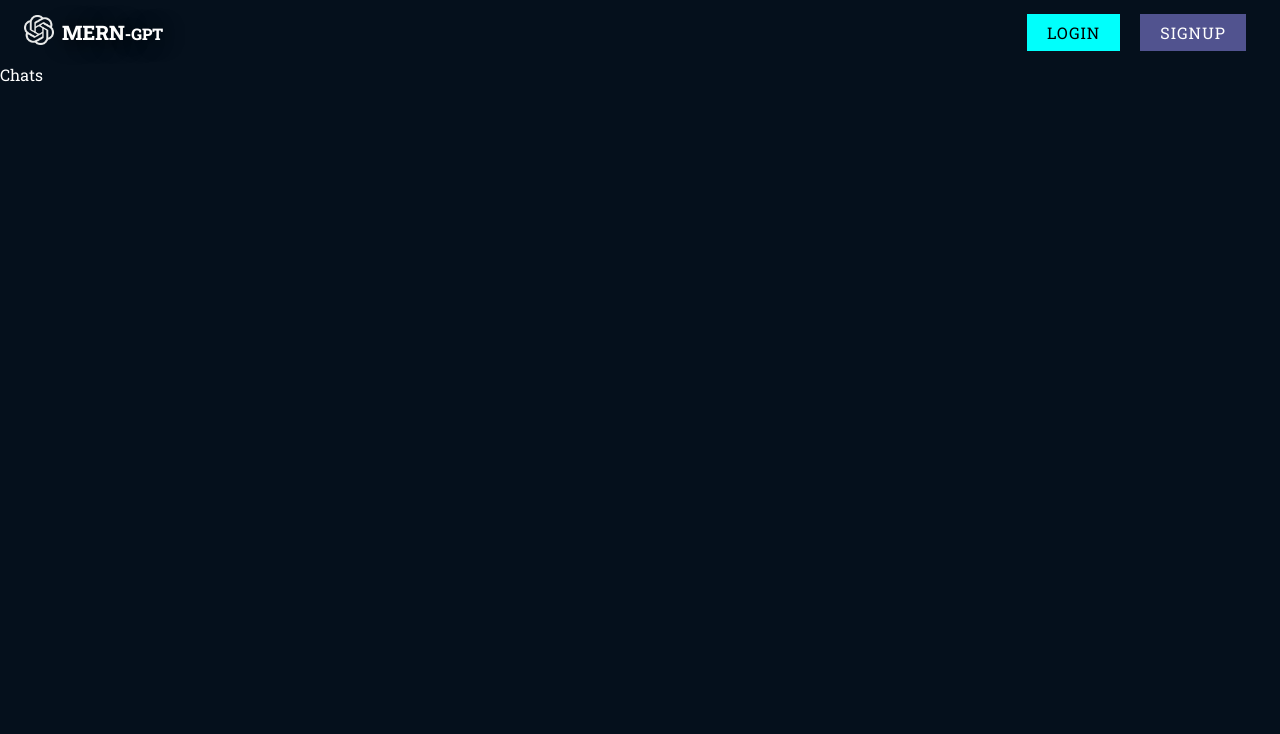
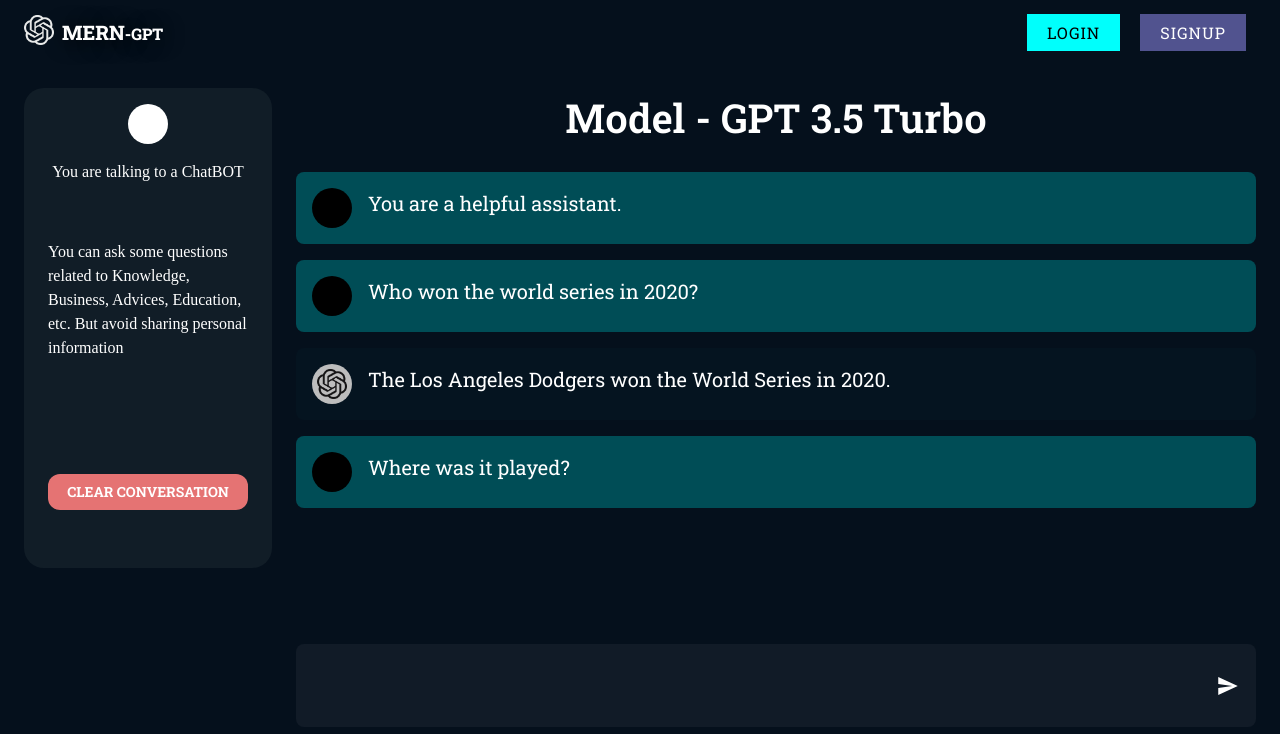
Before and after one commit to CarlosEspinosa88/openai-chatbot-mern-stack, a React (Vite) app in the folder frontend/: page /chats in a window 1280 px wide. Shown: the top 734 px of the page. Built offline with nearby package versions, Linux system fonts and the light colour scheme; no server answers.

Commit message:
Adding some styles and components in chats view

```diff
--- a/frontend/src/components/Header.tsx
+++ b/frontend/src/components/Header.tsx
@@ -14,7 +14,7 @@
         <div>
           {auth?.isLoggedIn ? (
             <>
-              <NavigationLink to='/chat' text='Go to chat' bg='#00fffc' textColor='black' />
+              <NavigationLink to='/chats' text='Go to chat' bg='#00fffc' textColor='black' />
               <NavigationLink to='/' text='Logout' bg='#51538f' textColor='white' onClick={auth?.logout} />
             </>
           ) : (
--- /dev/null
+++ b/frontend/src/components/chats/ChatItem.tsx
@@ -0,0 +1,55 @@
+import React from "react";
+import { Box, Avatar,
+  Typography
+} from "@mui/material";
+import useAuth from "../../hooks/useAuth";
+
+type ChatItemType = {
+  content: string;
+  role: "user" | "assistant";
+}
+
+const ChatItem = ({ role, content }: ChatItemType) => {
+  const auth = useAuth();
+
+  return role == "assistant" ? (
+    <Box
+      sx={{
+        p: 2,
+        my: 1,
+        gap: 2,
+        borderRadius: 2,
+        display: "flex",
+        bgcolor: "#004d5612",
+      }}
+    >
+      <Avatar sx={{ ml: "0" }}>
+        <img src="logo-chatgp3.png" alt="openai" width={"30px"} />
+      </Avatar>
+      <Box>
+        <Typography sx={{ fontSize: "20px" }}>{content}</Typography>
+      </Box>
+    </Box>
+  ) : (
+    <Box
+      sx={{
+        p: 2,
+        gap: 2,
+        my: 1,
+        borderRadius: 2,
+        display: "flex",
+        bgcolor: "#004d56",
+      }}
+    >
+      <Avatar sx={{ ml: "0", bgcolor: "black", color: "white" }}>
+        {auth?.user?.name?.[0].toUpperCase()}
+        {auth?.user?.name?.split?.(" ")?.[1]?.[0]}
+      </Avatar>
+      <Box>
+        <Typography sx={{ fontSize: "20px" }}>{content}</Typography>
+      </Box>
+    </Box>
+  );
+};
+
+export default ChatItem
--- a/frontend/src/context/AuthContext.tsx
+++ b/frontend/src/context/AuthContext.tsx
@@ -27,7 +27,7 @@
 
       if (data) {
         setIsLoggedIn(true)
-        setUser({ email: data.email, password: data.password })
+        setUser({ email: data.email, name: data.name })
       }
     }
 
--- a/frontend/src/pages/Chats.tsx
+++ b/frontend/src/pages/Chats.tsx
@@ -1,9 +1,156 @@
 import React from 'react'
+import { Box, Avatar, Typography, Button, IconButton } from "@mui/material";
+import { IoMdSend } from "react-icons/io";
+import red from "@mui/material/colors/red";
+import useAuth from '../hooks/useAuth';
+import ChatItem from '../components/chats/ChatItem';
+
+const mockedChats = [
+  {"role": "system", "content": "You are a helpful assistant."},
+  {"role": "user", "content": "Who won the world series in 2020?"},
+  {"role": "assistant", "content": "The Los Angeles Dodgers won the World Series in 2020."},
+  {"role": "user", "content": "Where was it played?"}
+]
 
 export default function Chats() {
+  const auth = useAuth()
+
   return (
-    <div>
-      Chats
-    </div>
+    <Box
+      sx={{
+        display: "flex",
+        flex: 1,
+        width: "100%",
+        height: "100%",
+        mt: 3,
+        gap: 3,
+      }}
+    >
+      <Box
+        sx={{
+          display: { md: "flex", xs: "none", sm: "none" },
+          flex: 0.2,
+          flexDirection: "column",
+        }}
+      >
+        <Box
+          sx={{
+            display: "flex",
+            width: "100%",
+            height: "60vh",
+            bgcolor: "rgb(17,29,39)",
+            borderRadius: 5,
+            flexDirection: "column",
+            mx: 3,
+          }}
+        >
+          <Avatar
+            sx={{
+              mx: "auto",
+              my: 2,
+              bgcolor: "white",
+              color: "black",
+              fontWeight: 700,
+            }}
+          >
+            {auth?.user?.name?.[0].toUpperCase()}
+            {auth?.user?.name?.split(" ")?.[1]?.[0]}
+          </Avatar>
+          <Typography sx={{ mx: "auto", fontFamily: "work sans" }}>
+            You are talking to a ChatBOT
+          </Typography>
+          <Typography sx={{ mx: "auto", fontFamily: "work sans", my: 4, p: 3 }}>
+            You can ask some questions related to Knowledge, Business, Advices,
+            Education, etc. But avoid sharing personal information
+          </Typography>
+          <Button
+            sx={{
+              width: "200px",
+              my: "auto",
+              color: "white",
+              fontWeight: "700",
+              borderRadius: 3,
+              mx: "auto",
+              bgcolor: red[300],
+              ":hover": {
+                bgcolor: red.A400,
+              },
+            }}
+          >
+            Clear Conversation
+          </Button>
+        </Box>
+      </Box>
+      <Box
+        sx={{
+          display: "flex",
+          flex: { md: 0.8, xs: 1, sm: 1 },
+          flexDirection: "column",
+          px: 3,
+        }}
+      >
+        <Typography
+          sx={{
+            fontSize: "40px",
+            color: "white",
+            mb: 2,
+            mx: "auto",
+            fontWeight: "600",
+          }}
+        >
+          Model - GPT 3.5 Turbo
+        </Typography>
+        <Box
+          sx={{
+            width: "100%",
+            height: "60vh",
+            borderRadius: 3,
+            mx: "auto",
+            display: "flex",
+            flexDirection: "column",
+            overflow: "scroll",
+            overflowX: "hidden",
+            overflowY: "auto",
+            scrollBehavior: "smooth",
+          }}
+        >
+          {mockedChats.map((chat, index)=> (
+            <ChatItem
+              key={index}
+              role={chat.role}
+              content={chat.content}
+            />
+          ))}
+        </Box>
+        <div
+          style={{
+            width: "100%",
+            margin: "auto",
+            display: "flex",
+            borderRadius: 8,
+            backgroundColor: "rgb(17,27,39)",
+          }}
+        >
+          {" "}
+          <input
+            type="text"
+            style={{
+              width: "100%",
+              backgroundColor: "transparent",
+              padding: "30px",
+              border: "none",
+              outline: "none",
+              color: "white",
+              fontSize: "20px",
+            }}
+          />
+          <IconButton
+            sx={{ color: "white", mx: 1 }}
+          >
+            <IoMdSend />
+          </IconButton>
+        </div>
+      </Box>
+    </Box>
   )
 }
```
